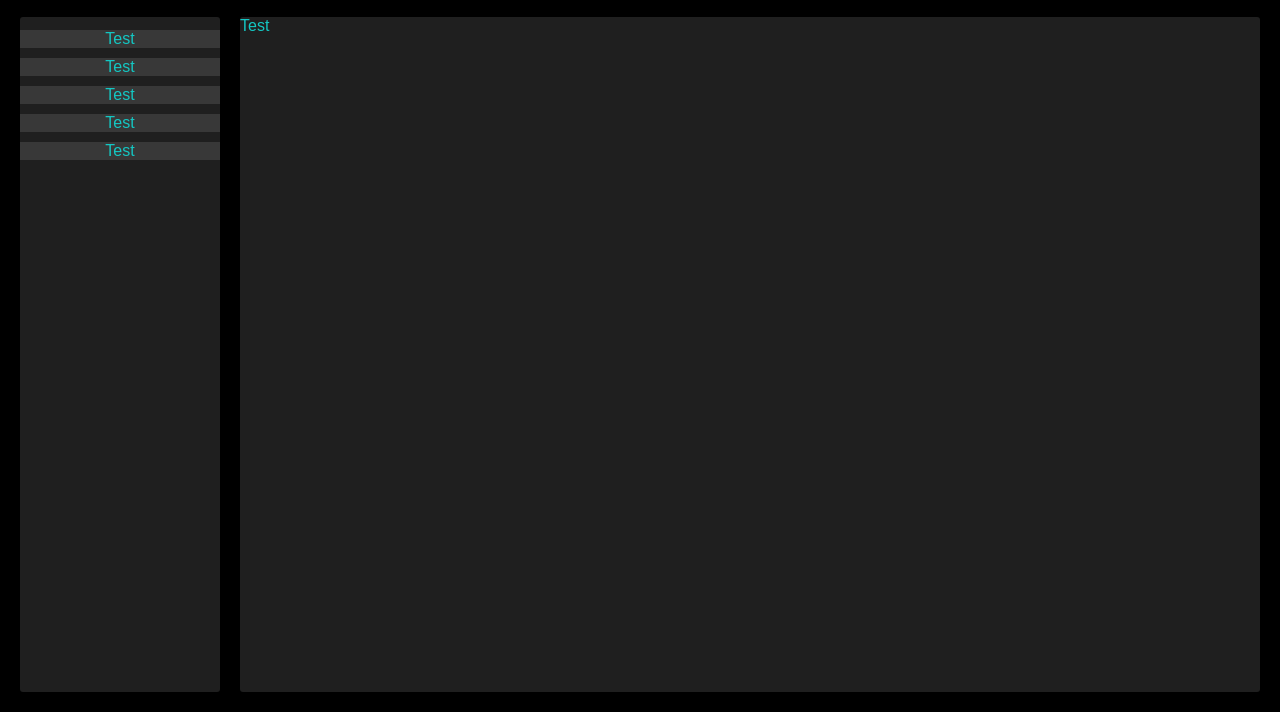
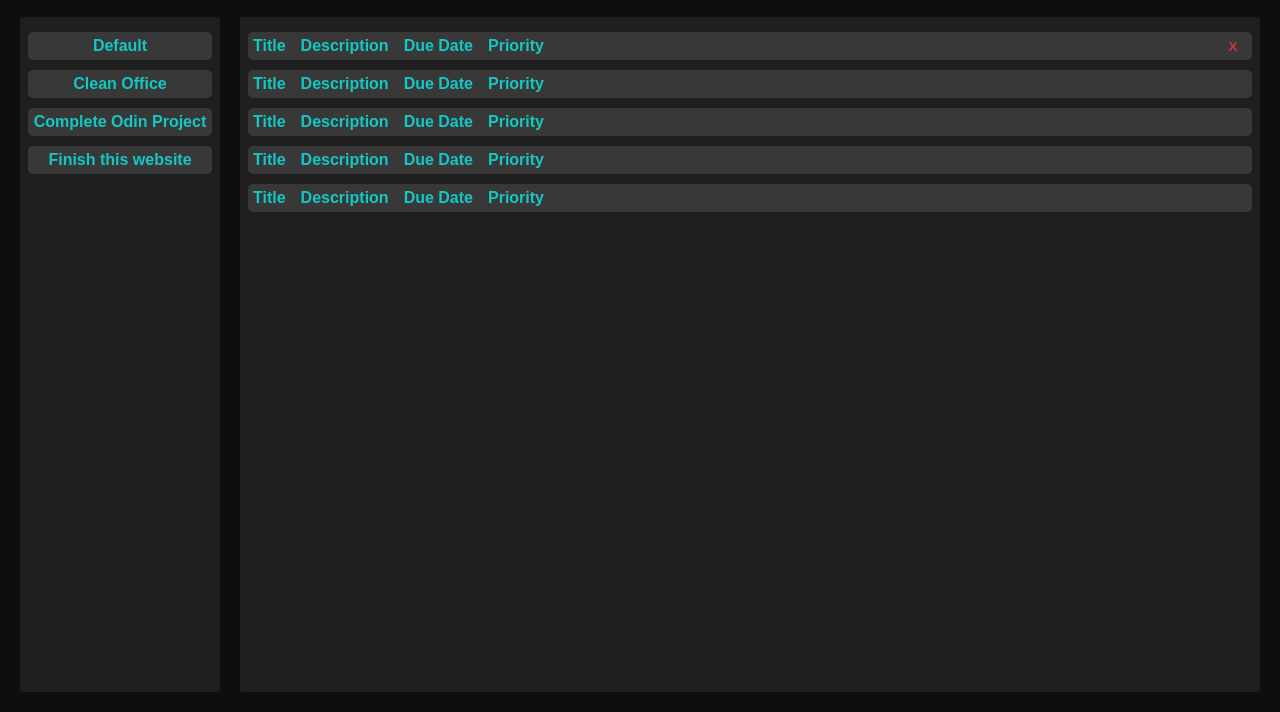
Before and after one commit to Zhalor/ToDo-List, a website built with webpack: page dist/index.html in a window 1280 px wide. Shown: the part 88-800 px from the top of the page. Built offline with nearby package versions, Linux system fonts and the light colour scheme.

Commit message:
Add styling

```diff
--- a/dist/index.html
+++ b/dist/index.html
@@ -12,20 +12,51 @@
   <div class="container" id="container">
     <div class="projects-title">
       <h1>Projects</h1>
-      <button class="add-btn click-effects">+</button>
+      <button class="add-btn all-effects">+</button>
     </div>
     <div class="todos-title">
       <h1>Tasks</h1>
-      <button class="add-btn click-effects">+</button>
+      <button class="add-btn all-effects">+</button>
     </div>
     <div class="projects-container">
-     <p class="project click-effects">Test</p>
-     <p class="project click-effects">Test</p>
-     <p class="project click-effects">Test</p>
-     <p class="project click-effects">Test</p>
-     <p class="project click-effects">Test</p>
+     <p class="project hover-effect">Default</p>
+     <p class="project hover-effect">Clean Office</p>
+     <p class="project hover-effect">Complete Odin Project</p>
+     <p class="project hover-effect">Finish this website</p>
     </div>
-    <div>Test</div>
+    <div class="todos-container">
+      <div class="todo">
+        <p>Title</p>
+        <p>Description</p>
+        <p>Due Date</p>
+        <p>Priority</p>
+        <button class="close">X</button>
+      </div>
+      <div class="todo">
+        <p>Title</p>
+        <p>Description</p>
+        <p>Due Date</p>
+        <p>Priority</p>
+      </div>
+      <div class="todo">
+        <p>Title</p>
+        <p>Description</p>
+        <p>Due Date</p>
+        <p>Priority</p>
+      </div>
+      <div class="todo">
+        <p>Title</p>
+        <p>Description</p>
+        <p>Due Date</p>
+        <p>Priority</p>
+      </div>
+      <div class="todo">
+        <p>Title</p>
+        <p>Description</p>
+        <p>Due Date</p>
+        <p>Priority</p>
+      </div>
+    </div>
   </div>
 </body>
 </html>
--- a/dist/styles.css
+++ b/dist/styles.css
@@ -5,12 +5,15 @@
 }
 
 :root {
-  --font-color: #14C7C3;
-  --background: #1F1F1F;
+  --teal: #14c7c4;
+  --grey: #1F1F1F;
+  --dark-grey: #0e0e0e;
+  --light-grey: #383838;
+  --red: #ff3838c2;
 }
 
 body {
-  background-color: black;
+  background-color: var(--dark-grey);
   padding: 20px;
   height: 100vh;
   font-family: Arial, Helvetica, sans-serif;
@@ -24,9 +27,12 @@ body {
   gap: 20px;
 }
 
-.container div {
-  background-color: var(--background);
-  color: var(--font-color);
+.projects-title,
+.todos-title,
+.projects-container,
+.todos-container {
+  background-color: var(--grey);
+  color: var(--teal);
   border-radius: 3px;
 }
 
@@ -41,9 +47,9 @@ body {
   width: 35px;
   height: 35px;
   border-radius: 5px;
-  background-color: var(--background);
-  border: 2px solid var(--font-color);
-  color: var(--font-color);
+  background-color: var(--grey);
+  border: 2px solid var(--teal);
+  color: var(--teal);
   font-size: 1.5rem;
 }
 
@@ -61,20 +67,61 @@ body {
 }
 
 .projects-container {
-  padding: 3px 0px;
+  padding: 5px 8px;
 }
 
 .project {
   margin-top: 10px;
   text-align: center;
-  background-color: #383838;
+  background-color: var(--light-grey);
+  border-radius: 5px;
+  padding: 5px;
+  font-weight: bold;
 }
 
-.click-effects:hover {
+.todos-container {
+  padding: 5px 8px;
+
+}
+
+.todo {
+  display: flex;
+  position: relative;
+  gap: 15px;
+  margin-top: 10px;
+  background-color: var(--light-grey);
+  border-radius: 5px;
+  padding: 5px;
+  font-weight: bold;
+}
+
+.close {
+  position: absolute;
+  right: 10px;
+  background-color: var(--grey-light);
+  width: 18px;
+  height: 18px;
+  border: none;
+  color: var(--red);
+  font-weight: bold;
+}
+
+.close:hover {
+  color: #ff1f1f;
+  transform: scale(1.1);
+}
+
+.close:active {
+  transform: scale(.95);
+}
+
+.all-effects:hover,
+.hover-effect:hover {
   color: orange;
   border-color: orange;
+  cursor: pointer;
 }
 
-.click-effects:active {
+.all-effects:active {
   transform: scale(.95);
 }
```
